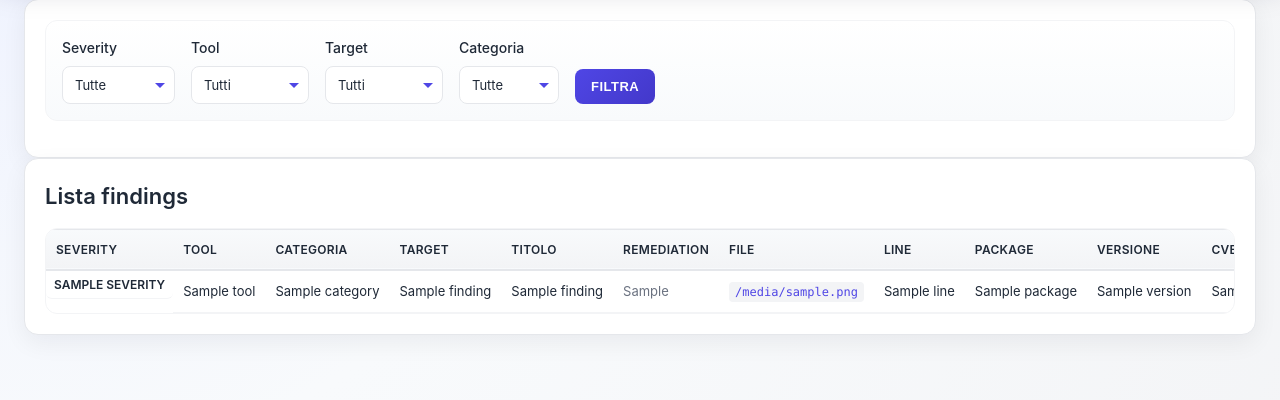
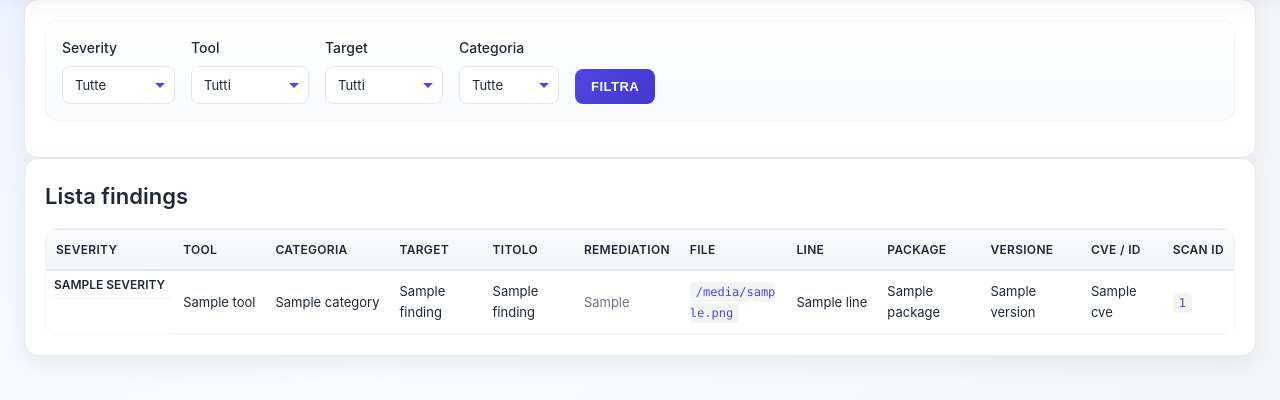
Before and after one commit to 3n1gm496/security-scanning-platform, a Python web app: template dashboard/templates/findings.html in a window 1280 px wide. Shown: the part 124-524 px from the top of the page. Run offline with Jinja, Linux system fonts and the light colour scheme; the template is opened without the code that fills it: most values are stand-ins (such as "Sample title", 1, 10 or a date in 2020).

Commit message:
ui: prevent column clipping in scans and findings tables

```diff
--- a/dashboard/static/style.css
+++ b/dashboard/static/style.css
@@ -262,9 +262,33 @@ td {
   border-bottom: 1px solid var(--border-light);
   color: var(--text-primary);
   vertical-align: middle;
+  white-space: normal;
+  overflow-wrap: anywhere;
+}
+
+.cell-nowrap {
   white-space: nowrap;
-  overflow: hidden;
-  text-overflow: ellipsis;
+}
+
+.cell-wrap {
+  white-space: normal;
+  word-break: break-word;
+  overflow-wrap: anywhere;
+  max-width: 320px;
+}
+
+.cell-wrap-wide {
+  white-space: normal;
+  word-break: break-word;
+  overflow-wrap: anywhere;
+  max-width: 460px;
+}
+
+.cell-code {
+  font-family: 'Monaco', 'Menlo', 'Ubuntu Mono', monospace;
+  font-size: 12px;
+  word-break: break-all;
+  overflow-wrap: anywhere;
 }
 
 .remediation-cell {
--- a/dashboard/templates/findings.html
+++ b/dashboard/templates/findings.html
@@ -89,18 +89,18 @@
         <tbody>
           {% for finding in findings %}
           <tr>
-            <td class="severity severity-{{ finding.severity|lower }}">{{ finding.severity }}</td>
-            <td>{{ finding.tool }}</td>
-            <td>{{ finding.category }}</td>
-            <td>{{ finding.target_name }}</td>
-            <td>{{ finding.title }}</td>
-            <td class="remediation-cell">{{ finding.remediation_display or finding.remediation or "-" }}</td>
-            <td><code>{{ finding.file or finding.file_path or "-" }}</code></td>
-            <td>{{ finding.line or finding.line_number or "-" }}</td>
-            <td>{{ finding.package or "-" }}</td>
-            <td>{{ finding.version or "-" }}</td>
-            <td>{{ finding.cve or "-" }}</td>
-            <td><code>{{ finding.scan_id }}</code></td>
+            <td class="severity severity-{{ finding.severity|lower }} cell-nowrap">{{ finding.severity }}</td>
+            <td class="cell-nowrap">{{ finding.tool }}</td>
+            <td class="cell-nowrap">{{ finding.category }}</td>
+            <td class="cell-wrap" title="{{ finding.target_name }}">{{ finding.target_name }}</td>
+            <td class="cell-wrap-wide" title="{{ finding.title }}">{{ finding.title }}</td>
+            <td class="remediation-cell cell-wrap-wide" title="{{ finding.remediation_display or finding.remediation or '-' }}">{{ finding.remediation_display or finding.remediation or "-" }}</td>
+            <td class="cell-wrap" title="{{ finding.file or finding.file_path or '-' }}"><code class="cell-code">{{ finding.file or finding.file_path or "-" }}</code></td>
+            <td class="cell-nowrap">{{ finding.line or finding.line_number or "-" }}</td>
+            <td class="cell-wrap" title="{{ finding.package or '-' }}">{{ finding.package or "-" }}</td>
+            <td class="cell-wrap" title="{{ finding.version or '-' }}">{{ finding.version or "-" }}</td>
+            <td class="cell-wrap" title="{{ finding.cve or '-' }}">{{ finding.cve or "-" }}</td>
+            <td class="cell-nowrap"><code>{{ finding.scan_id }}</code></td>
           </tr>
           {% endfor %}
         </tbody>
```
Also changed, not shown: dashboard/templates/scans.html (+11 -11 lines).
